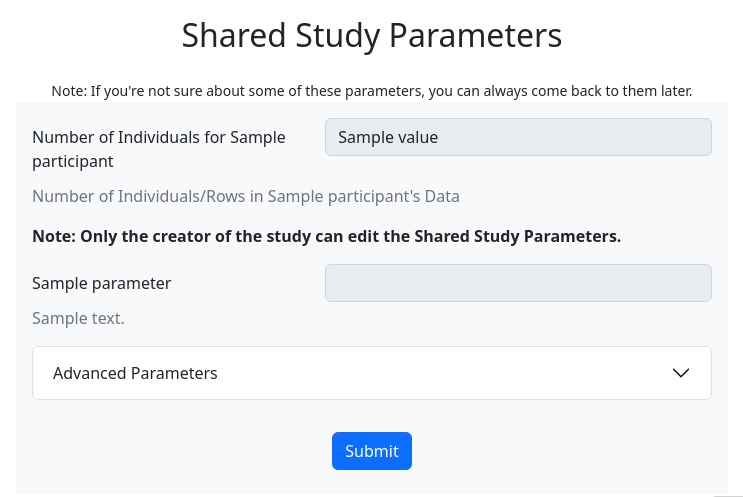
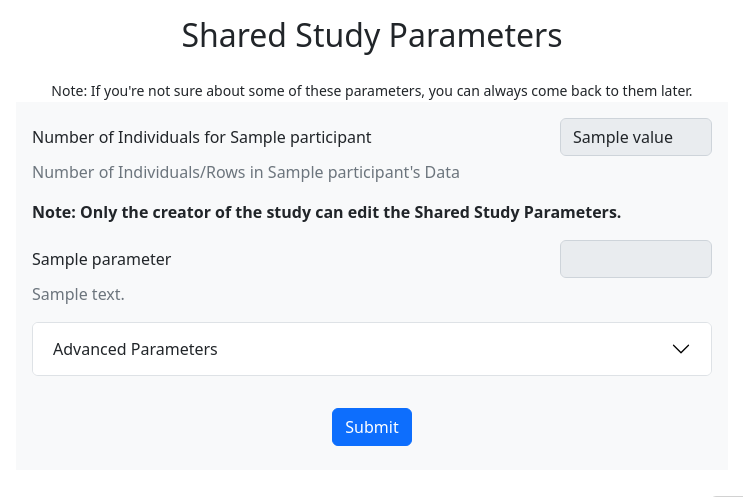
Before and after one commit to hcholab/sfkit-website, a Python web app: template src/templates/studies/parameters.html in a window 1280 px wide. Shown: the part 88-585 px from the top of the page, without its empty margins (186-929 px from the left). Run offline with Jinja, Linux system fonts and the light colour scheme; the template is opened without the code that fills it: most values are stand-ins (such as "Sample title", 1, 10 or a date in 2020); some libraries are stand-ins or nearby versions.

Commit message:
minor UI change; update parameter spacing

```diff
--- a/src/templates/general/instructions.html
+++ b/src/templates/general/instructions.html
@@ -68,7 +68,8 @@
             <div class="container tab-pane fade show active" id="Auto-configured">
               <div class="row mt-3">
                 <p>
-                  This website will set up your machine and run your study for you. This option is done using Google Cloud Platform (GCP) for the machines and will therefore require you to give the website limited permissions to access your Google Cloud Platform (GCP) account where you have placed the data in a storage bucket. (You will be walked through the specifics of this process if you create a study using this option.)
+                  This website will set up your machine and run your study for you. This option is done using Google Cloud Platform (GCP) for the machines and will therefore require you to give the website limited permissions to access your Google Cloud Platform (GCP) account where you have placed the data in a storage bucket. You will be walked through the specifics of this process if you create a study using this option. If you are new to GCP, you can find lots of information and tutorials on
+                  <a class="text-decoration-none" href="https://cloud.google.com/">their website</a>.
                 </p>
                 <p>This is recommended for users who are not familiar with the command line and/or want to get started quickly.</p>
               </div>
--- a/src/templates/studies/study/configure_study.html
+++ b/src/templates/studies/study/configure_study.html
@@ -46,10 +46,11 @@
     {% endif %}
     <p>1. You should create a GCP (Google Cloud Platform) project that is dedicated to this study. If you are new to GCP, go to
       <a href="https://console.cloud.google.com/" class="text-decoration-none">console.cloud.google.com</a>
-      and create an account and a project.
+      and create an account and a project. You can also find lots of information and tutorials on
+      <a class="text-decoration-none" href="https://cloud.google.com/">their website</a>.
       <p class="px-2 mb-0">1a. You need to have the
         <code>gcloud.iam.roles.create</code>
-        permission in your GCP project. If you are the owner of the project, this is automatically given.</p>
+        permission in your GCP project. If you are the owner/creator of the project, this is automatically given.</p>
       <p class="px-2 mt-0 mb-0">If you are within an organization such that you are not the owner, please talk to your administrator to get the appropriate role.</p>
       <p class="px-2 mt-0">This could be "owner", but there are also other roles (such as "Project IAM Admin") that have this permission.</p>
       <p class="px-2">1b. You need to enable the
--- a/src/templates/studies/study/shared_study_parameters.html
+++ b/src/templates/studies/study/shared_study_parameters.html
@@ -4,11 +4,11 @@
 <div class="row p-3 text-start">
   {% for participant in study['participants'] %}
     {% if participant != "Broad" %}
-      <label for="NUM_INDS{{participant}}" class="col-sm-5 col-form-label">
+      <label for="NUM_INDS{{participant}}" class="col col-form-label">
         Number of Individuals for
         {{ display_names.get(participant, participant) }}
       </label>
-      <div class="col-sm-7">
+      <div class="col-sm-3">
         <input type="text" class="form-control" name="NUM_INDS{{participant}}" id="NUM_INDS{{participant}}" value="{{ request.form['NUM_INDS{{participant}}'] or study['personal_parameters'][participant]['NUM_INDS']['value'] }}" {% if user != participant %} disabled="disabled" {% endif %}>
       </div>
       <p class="mt-1 text-start text-muted">
@@ -24,10 +24,10 @@
     </p>
   {% endif %}
   {% for parameter_name in study["parameters"]["index"] %}
-    <label for="{{ parameter_name }}" class="col-sm-5 col-form-label">
+    <label for="{{ parameter_name }}" class="col col-form-label">
       {{study["parameters"][parameter_name]['name']}}
     </label>
-    <div class="col-sm-7">
+    <div class="col-sm-3">
       <input type="number" step="any" class="form-control" name="{{parameter_name}}" id="{{parameter_name}}" min="0" value="{{ request.form['{{parameter_name}}'] or study['parameters'][parameter_name]['value'] }}" {% if not owner %} disabled="disabled" {% endif %}>
     </div>
     <p class="mt-1 text-start text-muted">
--- a/src/templates/studies/study/study_parameters.html
+++ b/src/templates/studies/study/study_parameters.html
@@ -4,7 +4,7 @@
 </button>
 
 <div class="modal fade" id="studyParameters{{ study_id }}" tabindex="-1">
-  <div class="modal-dialog modal-xl">
+  <div class="modal-dialog modal-lg">
     <div class="modal-content">
       <div class="modal-header">
         <h5 class="modal-title" id="studyInformationLabel">
```
